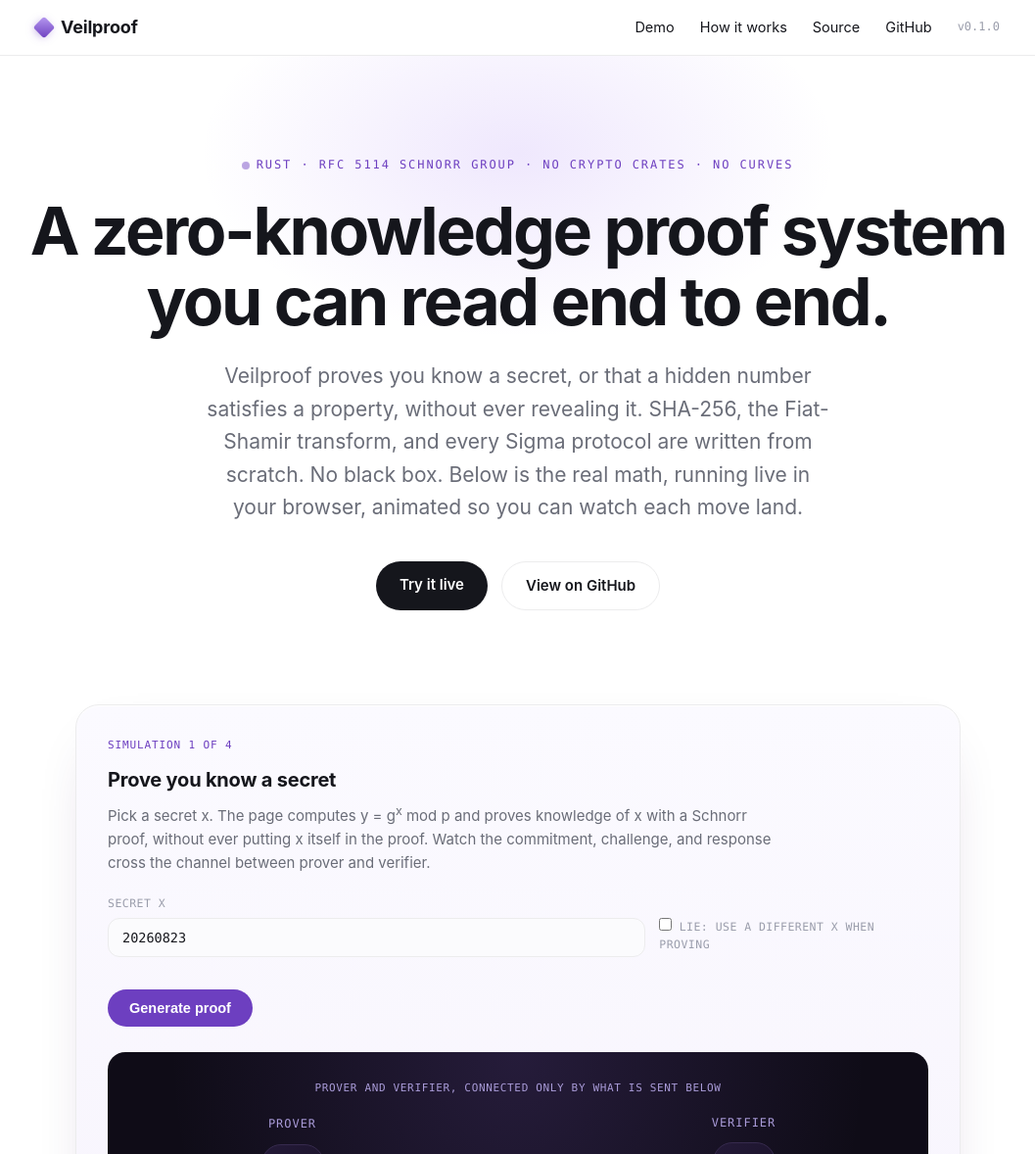
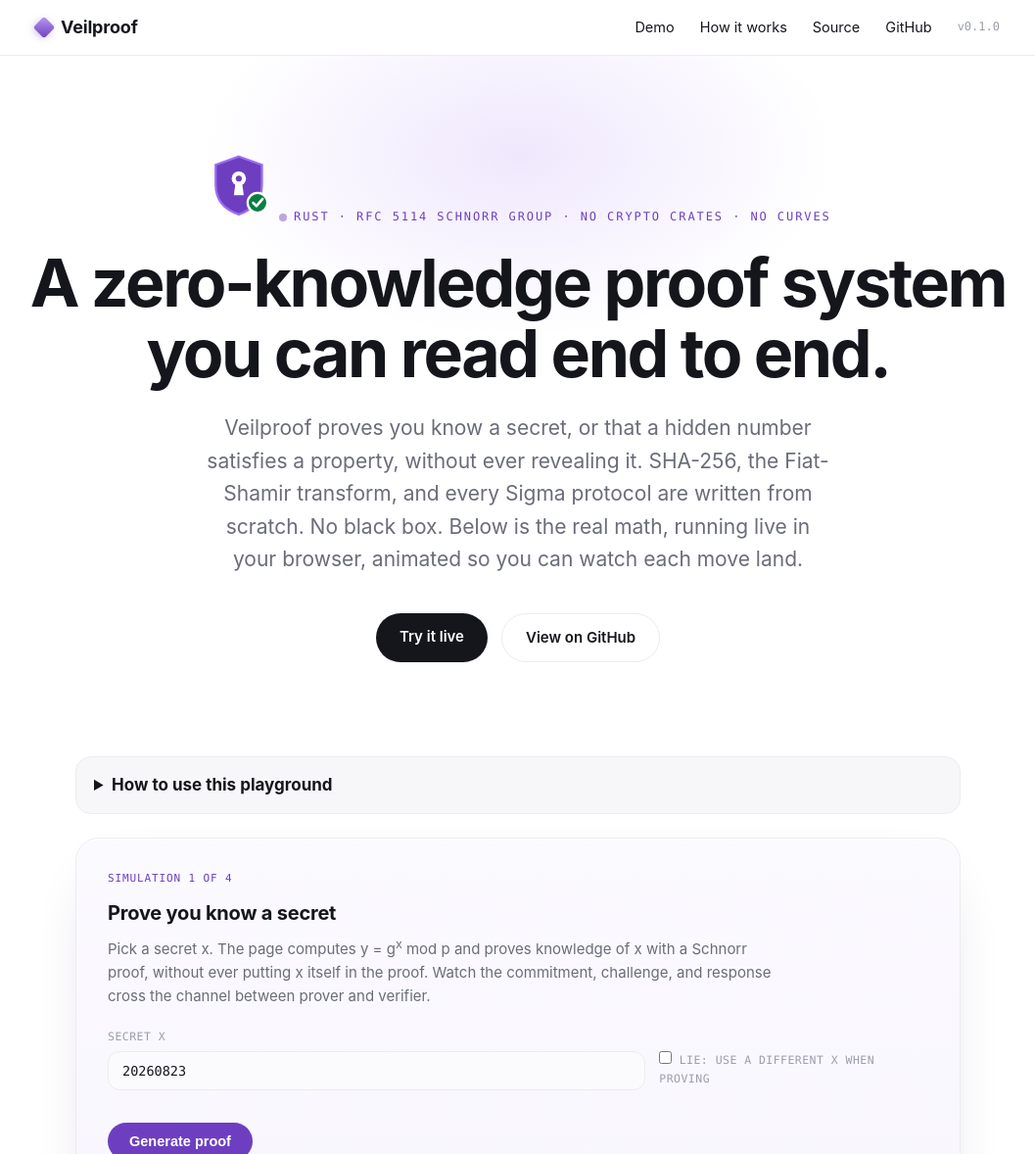
Before and after one commit to pavanchow/veilproof, a plain HTML site: page docs/index.html in a window 1280 px wide. Shown: the top 1178 px of the page at 98% size, without its empty margins (111-1168 px from the left). Drawn offline with Linux system fonts and the light colour scheme.

Commit message:
Add project logo and make the how-to a collapsible dropdown

```diff
--- a/docs/index.html
+++ b/docs/index.html
@@ -9,6 +9,7 @@
   <meta name="keywords" content="zero-knowledge proof system in Rust, Schnorr proof, Pedersen commitment, Fiat-Shamir, range proof, Chaum-Pedersen equality proof, ring proof, RFC 5114, Pavan Nallamothu, pavanchow, Pavan Nallamothu Rust, pavanchow zero knowledge">
   <link rel="author" href="https://github.com/pavanchow">
   <link rel="canonical" href="https://pavanchow.github.io/veilproof/">
+  <link rel="icon" type="image/svg+xml" href="logo.svg">
   <meta property="og:type" content="website">
   <meta property="og:title" content="Veilproof: a zero-knowledge proof system in Rust">
   <meta property="og:description" content="A zero-knowledge proof system in Rust, built from scratch with no crypto crates and no elliptic curves. Try a real Schnorr proof and a range proof live in the browser.">
@@ -226,6 +227,7 @@
 
   <div class="hero">
     <div class="glow"></div>
+    <img src="logo.svg" alt="Veilproof logo" width="72" height="72">
     <p class="eyebrow"><span class="dot"></span>Rust &middot; RFC 5114 Schnorr group &middot; no crypto crates &middot; no curves</p>
     <h1>A zero-knowledge proof system<br>you can read end to end.</h1>
     <p class="sub">Veilproof proves you know a secret, or that a hidden number satisfies a property, without ever revealing it. SHA-256, the Fiat-Shamir transform, and every Sigma protocol are written from scratch. No black box. Below is the real math, running live in your browser, animated so you can watch each move land.</p>
@@ -236,6 +238,13 @@
   </div>
 
   <div id="try" class="stage">
+
+    <details style="margin:0 0 24px;border:1px solid var(--line);border-radius:16px;background:var(--panel);padding:0 18px;">
+      <summary style="cursor:pointer;padding:15px 0;font-weight:650;color:var(--ink);">How to use this playground</summary>
+      <div style="padding:0 0 16px;color:var(--muted);font-size:15px;line-height:1.6;">
+        Each card below is one real Sigma protocol running live in your browser. Enter a secret (a discrete log, a value in range, or a shared exponent), press <em>Generate proof</em>, and watch the three moves cross the channel: the prover's commitment, the Fiat-Shamir challenge derived by hashing the transcript, and the response the verifier checks. A green verdict means the verification equation held; the secret itself never appears in what is sent. Flip a <em>lie</em> toggle to prove with the wrong secret or forge a bit, and watch the verifier reject it. This is the same math as the Rust CLI, ported to JavaScript.
+      </div>
+    </details>
 
     <div class="card" data-card>
       <span class="tag">Simulation 1 of 4</span>
```
Also changed, not shown: README.md, docs/logo.svg (added).
